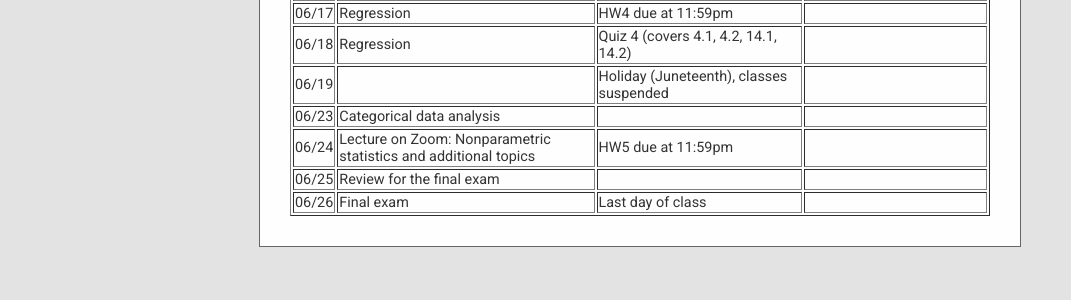
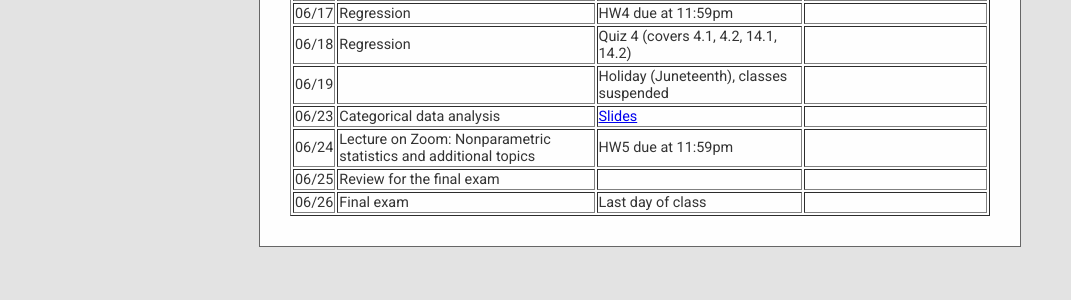
Before and after one commit to cesail/cesail.github.io, a Jekyll site: the page built from courses/25s1ma116/index.html, in a window 1280 px wide. Shown: the part 1176-1476 px from the top of the page, without its empty margins (0-1071 px from the left). Built offline with Jekyll 4.4.1, drawn with Linux system fonts in a browser that asks for light colours; some web fonts are replaced; a script that is not in the unit is left out.

Commit message:
Update index.html

```diff
--- a/courses/25s1ma116/index.html
+++ b/courses/25s1ma116/index.html
@@ -218,7 +218,7 @@
 
   <tr><td> 06/23 </td>
      <td> Categorical data analysis</td>
-     <td> </td>
+     <td> <a href="0623.pdf"> Slides </a></td>
     <td></td>
   </tr>
 
```
